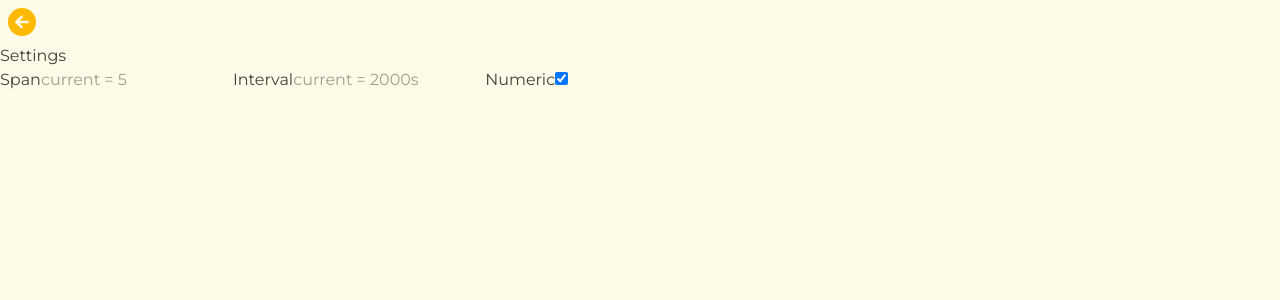
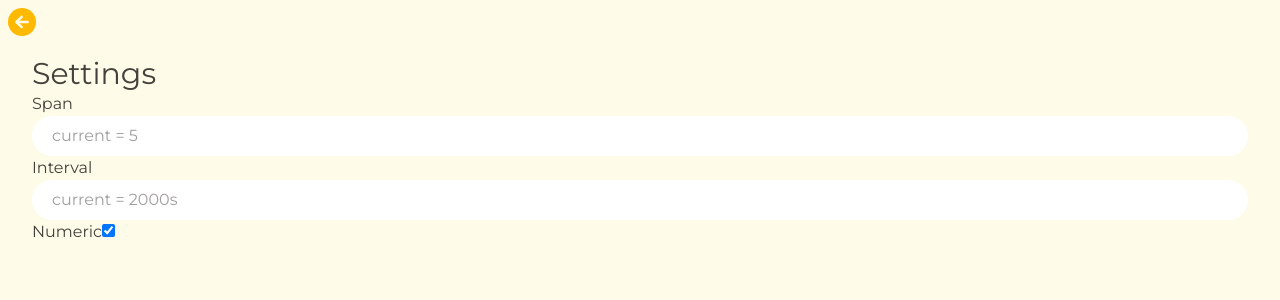
Before and after one commit to Filippo-Dembech/Spanflex, a React (Vite) app: page / in a window 1280 px wide. Both pictures are taken after a click on the button "Settings". Shown: the top 300 px of the page. Built offline with nearby package versions, Linux system fonts and the light colour scheme; a web font is replaced by a local one.

Commit message:
create: ExplanationPage

```diff
--- a/src/index.css
+++ b/src/index.css
@@ -8,7 +8,7 @@
 
 @layer base {
   body {
-    @apply font-montserrat  text-stone-700;
+    @apply font-montserrat text-stone-700;
   }
 }
 
--- /dev/null
+++ b/src/pages/ExplanationPage.jsx
@@ -0,0 +1,9 @@
+import PageLayout from './PageLayout';
+
+export default function ExplanationPage() {
+    return (
+        <PageLayout gobackButton>
+            <div>Explanation Page</div>
+        </PageLayout>
+    )
+}
--- a/src/pages/SettingsPage.jsx
+++ b/src/pages/SettingsPage.jsx
@@ -6,10 +6,12 @@ export default function SettingsPage() {
     useUserParameters();
 
   return (
-    <PageLayout gobackButton>
-      <h2>Settings</h2>
+    <PageLayout gobackButton className="px-8 py-3">
+      <h2 className="text-3xl">Settings</h2>
+      <div className="flex flex-col">
         <label htmlFor="span">Span</label>
         <input
+          className="rounded-full bg-white px-5 py-2"
           onChange={(e) => setSpan(Number(e.target.value))}
           type="number"
           placeholder={`current = ${span}`}
@@ -18,12 +20,14 @@ export default function SettingsPage() {
         />
         <label htmlFor="interval">Interval</label>
         <input
+          className="rounded-full bg-white px-5 py-2"
           onChange={(e) => setShowSpeed(Number(e.target.value))}
           type="number"
           placeholder={`current = ${showSpeed}s`}
           name="interval"
           id="interval"
         />
+        <div>
           <label htmlFor="numeric">Numeric</label>
           <input
             onClick={(e) => setIsNumeric(e.target.checked)}
@@ -32,6 +36,8 @@ export default function SettingsPage() {
             name="numeric"
             id="numeric"
           />
+        </div>
+      </div>
     </PageLayout>
   );
 }
```
Lines whose indentation alone changed are shown as unchanged.
